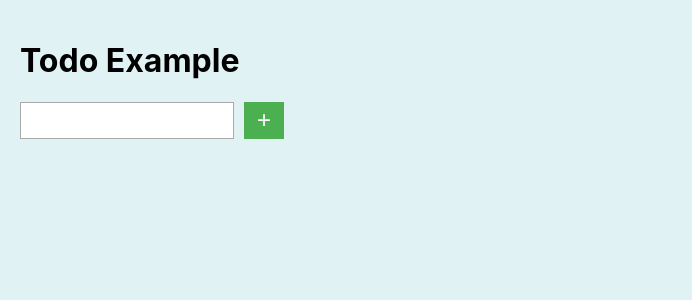
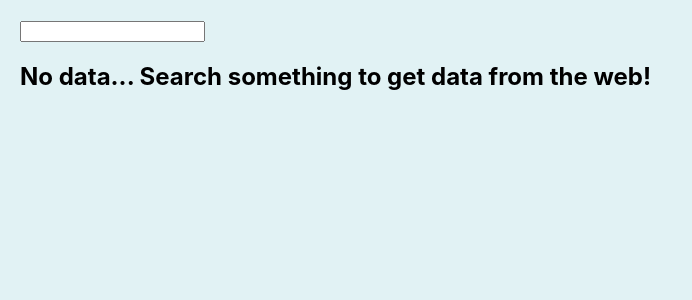
Before and after one commit to ifindev/explor-react, a React (Create React App) app: page / in a window 1280 px wide. Shown: the top 300 px of the page, without its empty margins (0-692 px from the left). Built offline with nearby package versions, Linux system fonts and the light colour scheme.

Commit message:
Added algolia component for searching news

```diff
--- a/src/App.js
+++ b/src/App.js
@@ -1,13 +1,15 @@
 import "./App.css"
 import Todo from "./components/Todo/Todo"
+import Algolia from "./components/Algolia/Algolia"
 import { TodoProvider } from "./context/todoContext"
 
 function App() {
   return (
     <div className="container">
-      <TodoProvider>
+      <Algolia />
+      {/* <TodoProvider>
         <Todo />
-      </TodoProvider>
+      </TodoProvider> */}
     </div>
   )
 }
--- /dev/null
+++ b/src/components/Algolia/Algolia.jsx
@@ -0,0 +1,58 @@
+import React, { useEffect, useState } from "react"
+import useFetch from "../../hooks/useFetch"
+
+const Algolia = () => {
+  const [query, setQuery] = useState("")
+  const [apiData, setApiData] = useState([])
+
+  const url = query && `https://hn.algolia.com/api/v1/search?query=${query}`
+  const { loading, data, error } = useFetch(url)
+
+  useEffect(() => {
+    if (data && data.hits && data.hits.length) {
+      setApiData(data.hits)
+    }
+  }, [data])
+
+  useEffect(() => {
+    if (query === "") {
+      setApiData([])
+    }
+  }, [query])
+
+  return (
+    <section>
+      <div>
+        <input value={query} type="text" onChange={(e) => setQuery(e.target.value)} />
+      </div>
+      {loading && <h1>Loading...</h1>}
+      {error && <h1>Error...</h1>}
+      {apiData.length > 0 &&
+        !loading &&
+        !error &&
+        apiData.map((api) => (
+          <div
+            style={{
+              backgroundColor: "#fff",
+              padding: "5px 20px",
+              borderRadius: "10px",
+              margin: "10px 0",
+            }}
+          >
+            <h4>
+              Title:{" "}
+              <a href={api.url} target="_blank">
+                {api.title}
+              </a>
+            </h4>
+            <h4>Author : {api.author}</h4>
+          </div>
+        ))}
+      {apiData.length === 0 && !loading && (
+        <h2>No data... Search something to get data from the web!</h2>
+      )}
+    </section>
+  )
+}
+
+export default Algolia
```
